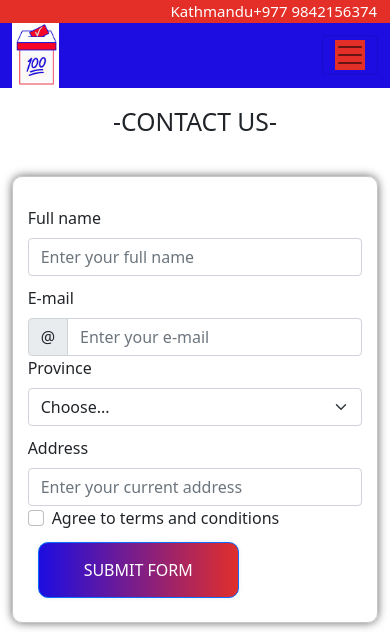
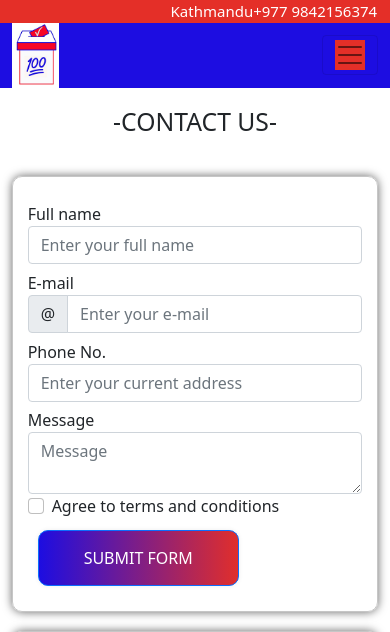
Before and after one commit to rajendrashahu/npvoting, a PHP site: page /contact in a window 390 px wide. Shown: the top 632 px of the page. Run offline with PHP 8.4, Linux system fonts and the light colour scheme; some libraries are stand-ins or nearby versions.

Commit message:
contact page updated

```diff
--- a/contact.php
+++ b/contact.php
@@ -3,11 +3,12 @@
 <title>Nepal Voting Machine : Contact</title>
 <?php include_once("includes/meta.php") ?>
 <!-- <link href="https://cdn.jsdelivr.net/npm/bootstrap@5.0.2/dist/css/bootstrap.min.css" rel="stylesheet" integrity="sha384-EVSTQN3/azprG1Anm3QDgpJLIm9Nao0Yz1ztcQTwFspd3yD65VohhpuuCOmLASjC" crossorigin="anonymous"> -->
-<script src="https://cdn.jsdelivr.net/npm/bootstrap@5.0.2/dist/js/bootstrap.bundle.min.js" integrity="sha384-MrcW6ZMFYlzcLA8Nl+NtUVF0sA7MsXsP1UyJoMp4YLEuNSfAP+JcXn/tWtIaxVXM" crossorigin="anonymous"></script>
+<!-- <script src="https://cdn.jsdelivr.net/npm/bootstrap@5.0.2/dist/js/bootstrap.bundle.min.js" integrity="sha384-MrcW6ZMFYlzcLA8Nl+NtUVF0sA7MsXsP1UyJoMp4YLEuNSfAP+JcXn/tWtIaxVXM" crossorigin="anonymous"></script> -->
 
 <body>
   <?php include_once("includes/topnav.php") ?>
   <?php include_once("includes/navigation.php") ?>
+
   <div class="container">
     <?php include_once("pages/contact/contact.php") ?>
 
--- a/css/style.css
+++ b/css/style.css
@@ -809,7 +809,6 @@ img.zoom {
 
 /*Contact Form*/
 .contact {
-
     margin-bottom: 3em;
 }
 
@@ -827,9 +826,6 @@ img.zoom {
     --bs-gutter-y: 0rem;
 }
 
-.col-md-6 {
-    margin-top: 3%;
-}
 
 .col-12 button {
     justify-content: center;
@@ -856,16 +852,44 @@ img.zoom {
     color: #fff;
 }
 
-@media only screen and (min-width: 768px) {
+.col-md-6 {
+    margin-top: 2%;
+    width: 100%;
+}
 
-    .col-md-6 {
-        flex: 0 0 auto;
-        width: 100%;
+.form-label {
+    margin-bottom: 0rem;
+}
 
+.contact-detail {
+    text-align: center;
+    box-sizing: border-box;
+    border-radius: 10px;
+    border: 1px solid #c6c6c6;
+    box-shadow: 0 0 10px rgba(0, 0, 0, 0.6);
+}
+
+.contact-detail img {
+    padding-top: 40px;
+    padding-bottom: 38px;
+}
+
+.contact-para p {
+    padding-bottom: 0.5px;
+    text-indent: 0% !important;
+    text-align: center;
+}
+
+
+@media only screen and (max-width: 1280px) and (min-width: 820px) {
+    .contact-para p {
+        padding-bottom: 01px;
+    }
 }
 
 .map-container {
     overflow: hidden;
+    margin-top: 2%;
     padding-bottom: 68%;
     position: relative;
     height: 0;
@@ -880,7 +904,6 @@ img.zoom {
     height: 100%;
     width: 100%;
     position: absolute;
-    }
 }
 
 /*JQuery Media*/
@@ -1024,12 +1047,21 @@ img.zoom {
     }
 
     /*contact form*/
+
     .contact .row {
         display: block;
     }
 
     .contact .col {
         padding-top: 5%;
+    }
+
+    /*map JQuery*/
+
+    .col-md-6 {
+        flex: 0 0 auto;
+        width: 100%;
+
     }
 }
 
--- a/pages/contact/contact.php
+++ b/pages/contact/contact.php
@@ -26,31 +26,25 @@
                     </div>
                 </div>
 
-                <div class="col-md-5">
-                    <label for="validationCustom04" class="form-label">Province</label>
-                    <select class="form-select" id="validationCustom04" required>
-                        <option selected disabled value="">Choose...</option>
-                        <option>Province 1</option>
-                        <option>Province 2</option>
-                        <option>Province 3</option>
-                        <option>Province 4</option>
-                        <option>Province 5</option>
-                        <option>Province 6</option>
-                        <option>Province 7</option>
-                    </select>
-                    <div class="invalid-feedback">
-                        Please select a valid Province.
-                    </div>
-                </div>
-
                 <div class="col-md-6">
-                    <label for="validationCustom01" class="form-label">Address</label>
+                    <label for="validationCustom01" class="form-label">Phone No.</label>
                     <input type="text" class="form-control" id="validationCustom01" placeholder="Enter your current address" required>
                     <div class="valid-feedback">
                         Looks good!
                     </div>
                     <div class="invalid-feedback">
-                        Please provide a valid address.
+                        Please provide a valid phone number.
+                    </div>
+                </div>
+
+                <div class="col-md-6">
+                    <label for="validationCustom01" class="form-label">Message</label>
+                    <textarea type="text" class="form-control" id="validationCustom01" placeholder="Message" required></textarea>
+                    <div class="valid-feedback">
+                        Looks good!
+                    </div>
+                    <div class="invalid-feedback">
+                        Please type some message text.
                     </div>
                 </div>
 
@@ -73,11 +67,22 @@
             </form>
         </div>
         <div class="col md-6">
-            <div id="map-container-google-1" class="z-depth-1-half map-container">
-                <iframe src="https://www.google.com/maps/embed?pb=!1m18!1m12!1m3!1d3531.856947277897!2d85.32059501500201!3d27.721702782785922!2m3!1f0!2f0!3f0!3m2!1i1024!2i768!4f13.1!3m3!1m2!1s0x39eb191a6b63303b%3A0xff246294118c21e6!2sRamlaxman%20Innovations!5e0!3m2!1sen!2snp!4v1655198541718!5m2!1sen!2snp" width="auto" height="auto" style="border:0;" allowfullscreen="" loading="lazy" referrerpolicy="no-referrer-when-downgrade"></iframe>
+            <div class="contact-detail">
+                <img src="img/ramlaxman-innovation.png" width="20%" alt="ramlaxman-innovation-logo">
+                <div class="contact-para">
+                    <p>An ISO 9001:2016 Certified & Multiple IP Holder Company</p>
+                    <p>Tel: 00977-1-4444576, 4416900</p>
+                    <p>Fax: 00977-1-4444575</p>
+                    <p>E-mail: info@technosales.com.np, community_laxman@yahoo.com</p>
+                    <p>Lazimpat, Kathmandu</p>
+                </div>
             </div>
         </div>
 
 
     </div>
+
+    <div id="map-container-google-1" class="z-depth-1-half map-container">
+        <iframe src="https://www.google.com/maps/embed?pb=!1m18!1m12!1m3!1d3531.856947277897!2d85.32059501500201!3d27.721702782785922!2m3!1f0!2f0!3f0!3m2!1i1024!2i768!4f13.1!3m3!1m2!1s0x39eb191a6b63303b%3A0xff246294118c21e6!2sRamlaxman%20Innovations!5e0!3m2!1sen!2snp!4v1655198541718!5m2!1sen!2snp" width="auto" height="auto" style="border:0;" allowfullscreen="" loading="lazy" referrerpolicy="no-referrer-when-downgrade"></iframe>
+    </div>
 </div>
```
Also changed, not shown: img/ramlaxman-innovation.png (added). Lines whose indentation alone changed are shown as unchanged.
